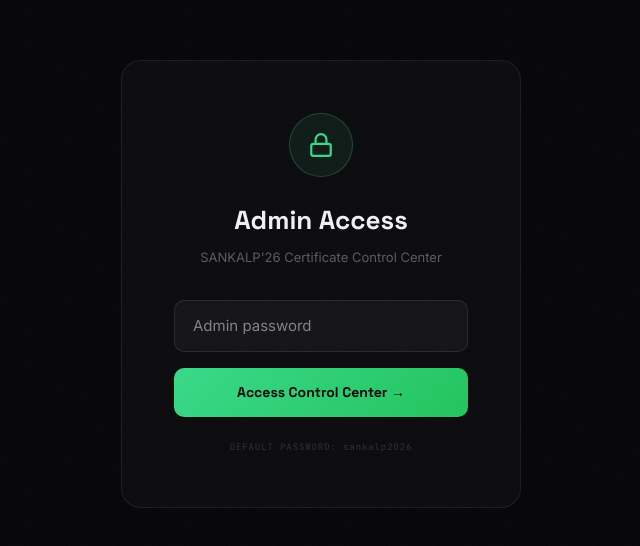
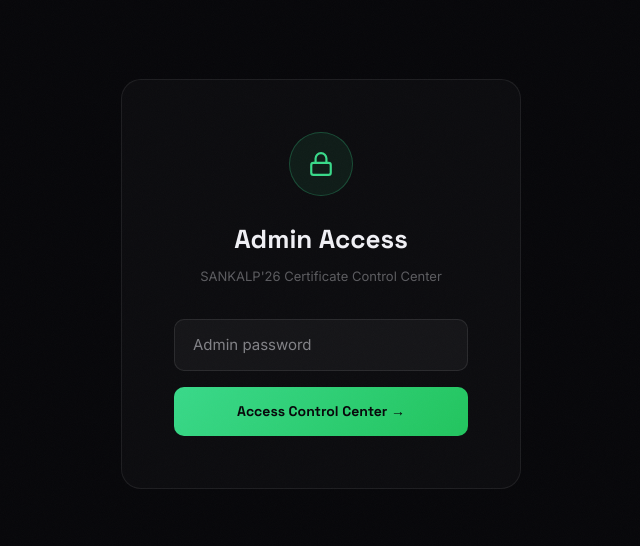
Before and after one commit to karn63263/Sankalp, a React (Vite) app: page /admin in a window 1280 px wide. Shown: the part 116-662 px from the top of the page, without its empty margins (319-959 px from the left). Built offline with nearby package versions, Linux system fonts and the light colour scheme; the HTML template or start-up script is replaced by a standard one.

Commit message:
Hide default password hint from admin login page

```diff
--- a/src/pages/Admin.tsx
+++ b/src/pages/Admin.tsx
@@ -185,9 +185,7 @@ function LoginScreen({ password, setPassword, error, onLogin }: {
         }}>
           Access Control Center →
         </button>
-        <p style={{ fontFamily: 'JetBrains Mono', fontSize: 9, color: 'rgba(255,255,255,0.15)', marginTop: 24, letterSpacing: '0.1em' }}>
-          DEFAULT PASSWORD: sankalp2026
-        </p>
+
       </motion.div>
     </div>
   );
```
